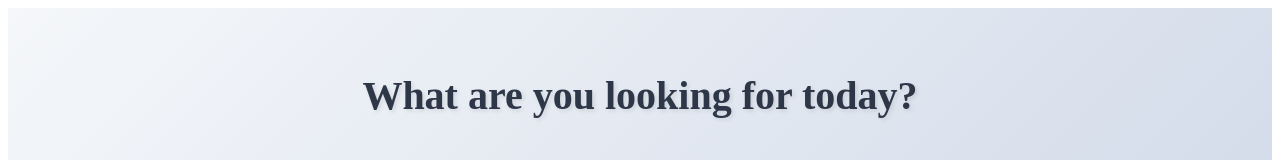
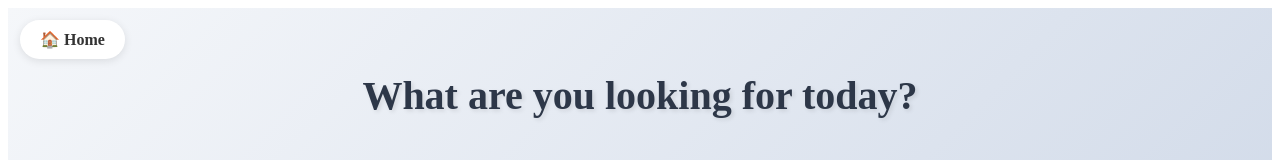
Before and after one commit to Andrewslayton/IcantDecide-, a Next.js app in the folder icantdecide/: page / in a window 1280 px wide. Shown: the top 160 px of the page. Built offline with nearby package versions, Linux system fonts and the light colour scheme.

Commit message:
home button

```diff
--- /dev/null
+++ b/icantdecide/app/layout.module.css
@@ -0,0 +1,40 @@
+.nav {
+    position: fixed;
+    top: 20px;
+    left: 20px;
+    z-index: 1000;
+}
+
+.homeButton {
+    background: #ffffff;
+    color: #333333;
+    padding: 10px 20px;
+    border-radius: 20px;
+    text-decoration: none;
+    font-weight: bold;
+    box-shadow: 0 2px 8px rgba(0, 0, 0, 0.1);
+    transition: all 0.3s ease;
+    display: inline-block;
+}
+
+.homeButton:hover {
+    transform: translateY(-2px);
+    box-shadow: 0 4px 12px rgba(0, 0, 0, 0.2);
+    background: #f0f0f0;
+}
+
+.homeButton::before {
+    content: '🏠 ';
+}
+
+@media (max-width: 768px) {
+    .nav {
+        top: 10px;
+        left: 10px;
+    }
+
+    .homeButton {
+        padding: 8px 16px;
+        font-size: 0.9rem;
+    }
+}
--- a/icantdecide/app/layout.tsx
+++ b/icantdecide/app/layout.tsx
@@ -1,6 +1,7 @@
 import type { Metadata } from "next";
 import { Geist, Geist_Mono } from "next/font/google";
-
+import Link from "next/link";
+import styles from "./layout.module.css"; // Create this new file
 
 const geistSans = Geist({
   variable: "--font-geist-sans",
@@ -27,6 +28,11 @@ export default function RootLayout({
       <body
         className={`${geistSans.variable} ${geistMono.variable} antialiased`}
       >
+        <nav className={styles.nav}>
+          <Link href="/" className={styles.homeButton}>
+            Home
+          </Link>
+        </nav>
         {children}
       </body>
     </html>
```
